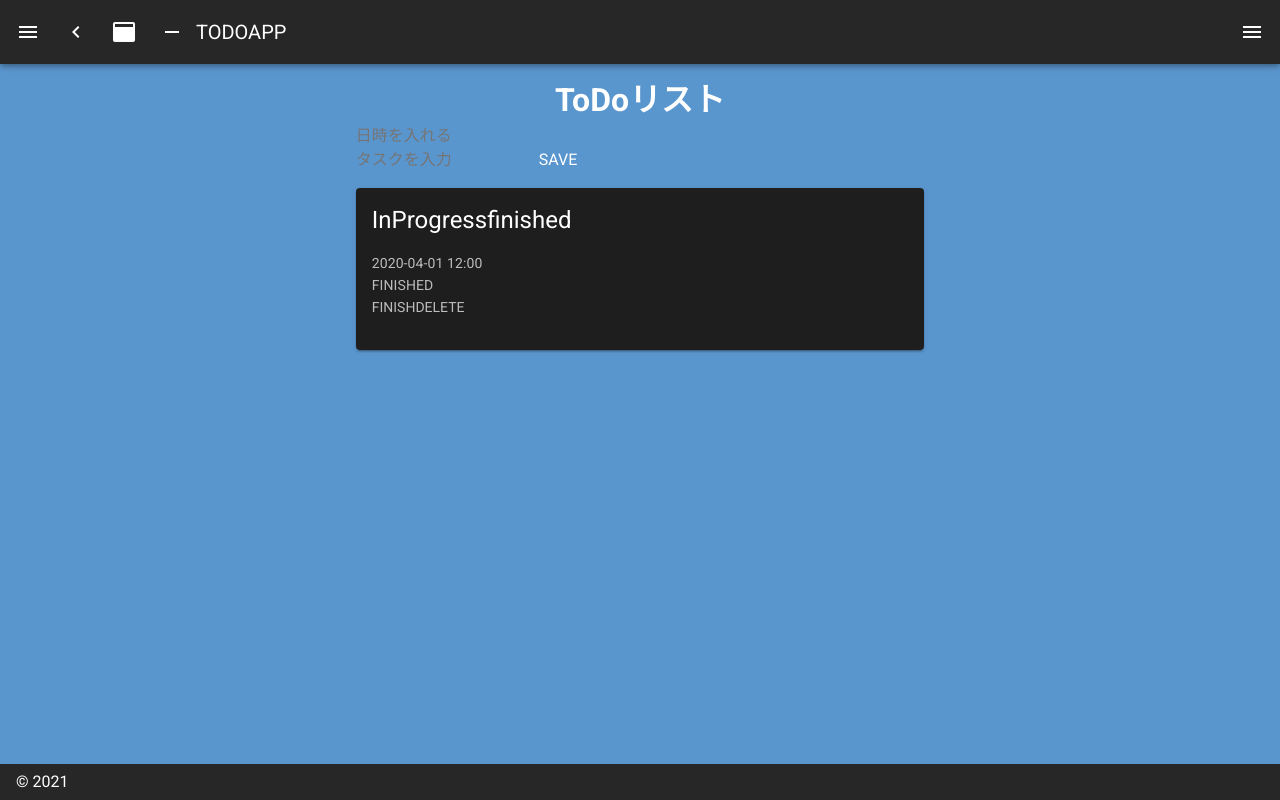
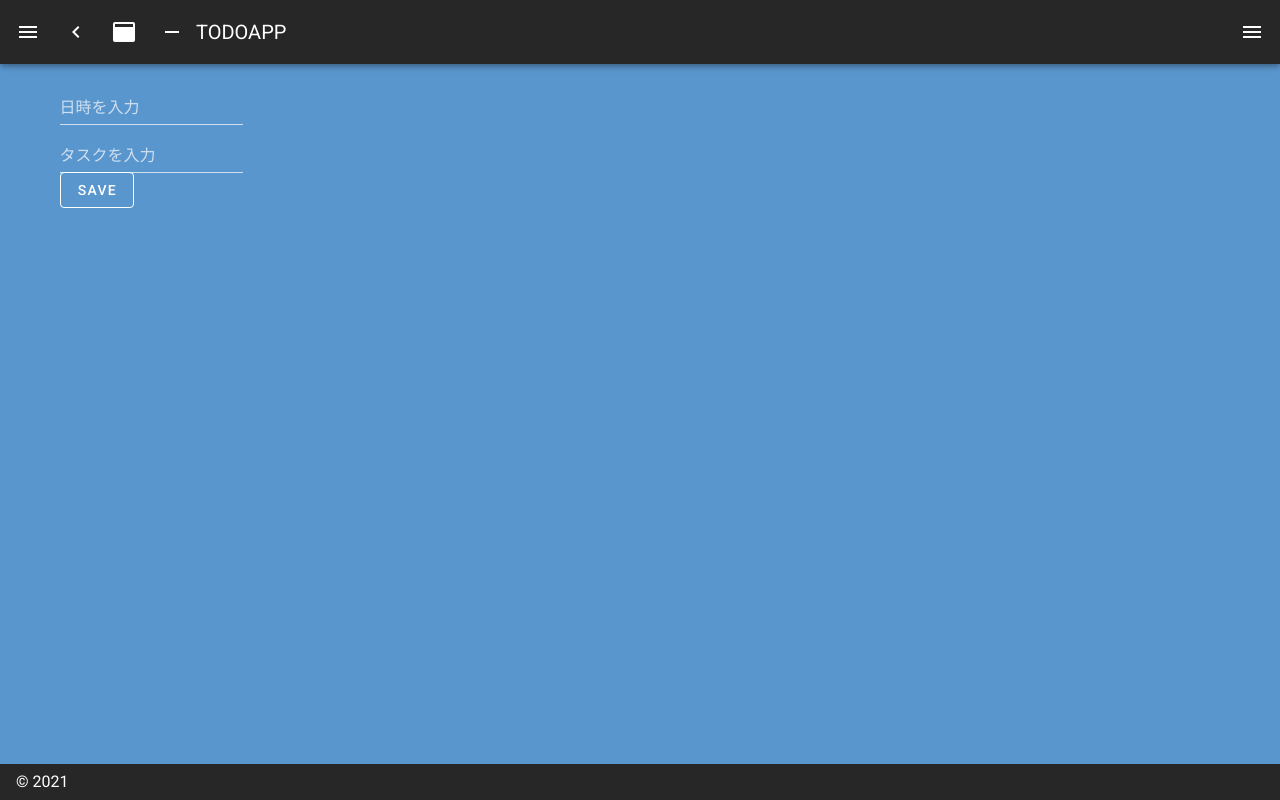
Before and after one commit to sheepapvv/todoapp, a Nuxt app: page / in a window 1280 px wide. Built offline with nearby package versions, Linux system fonts and the light colour scheme.

Commit message:
フレームワークを使ってフォームとセーブボタンを追加

```diff
--- a/pages/index.vue
+++ b/pages/index.vue
@@ -1,31 +1,25 @@
 <template>
-  <v-row justify="center" align="center">
-    <v-col cols="12" sm="8" md="6">
-      <div class="text-center">
-        <h1>ToDoリスト</h1>
+  <v-container>
+    <v-row>
+      <div>
+        <v-text-field
+          label="日時を入力"
+          :rules="rules"
+          hide-details="auto"
+        ></v-text-field>
+        <v-text-field
+          label="タスクを入力"
+          :rules="rules"
+          hide-details="auto"
+        ></v-text-field>
+        <v-btn outlined>SAVE</v-btn>
       </div>
-        <div class="addArea">
-          <p><input type="text" name="addName" id="addName" placeholder="日時を入れる"><br>
-          <input type="text" name="addName" id="addName" placeholder="タスクを入力">
-          <button id="addButton">SAVE</button></p>
-        </div>
-      <v-card>
-        <v-card-title class="headline">
-          <div class="inProgress">InProgress</div>
-          <div class="finished">finished</div>
-        </v-card-title>
-        <v-card-text>
-            <div class="date">2020-04-01 12:00</div>
-            <div class="status">FINISHED</div>
-            <button class="button button--finish">FINISH</button>
-            <button class="button button--delete">DELETE</button>
-        </v-card-text>
-        <v-card-actions>
-
-        </v-card-actions>
-      </v-card>
-    </v-col>
-  </v-row>
+    </v-row>
+    <v-row>
+      <v-col>
+      </v-col>
+    </v-row>
+  </v-container>
 </template>
 
 <script>
--- a/pages/inspire.vue
+++ b/pages/inspire.vue
@@ -8,11 +8,6 @@
       >
       <blockquote class="blockquote">
         &#8220;First, solve the problem. Then, write the code.&#8221;
-        <footer>
-          <small>
-            <em>&mdash;John Johnson</em>
-          </small>
-        </footer>
       </blockquote>
     </v-col>
   </v-row>
```
